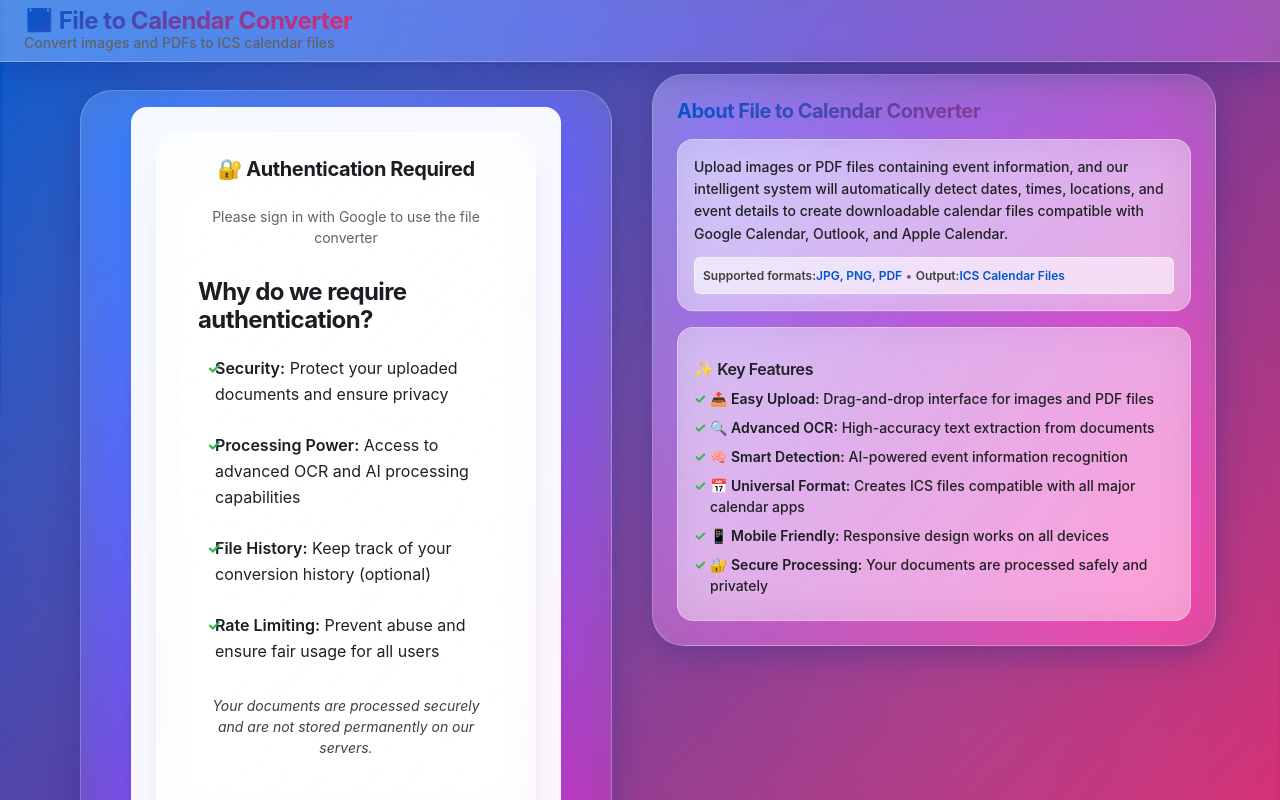
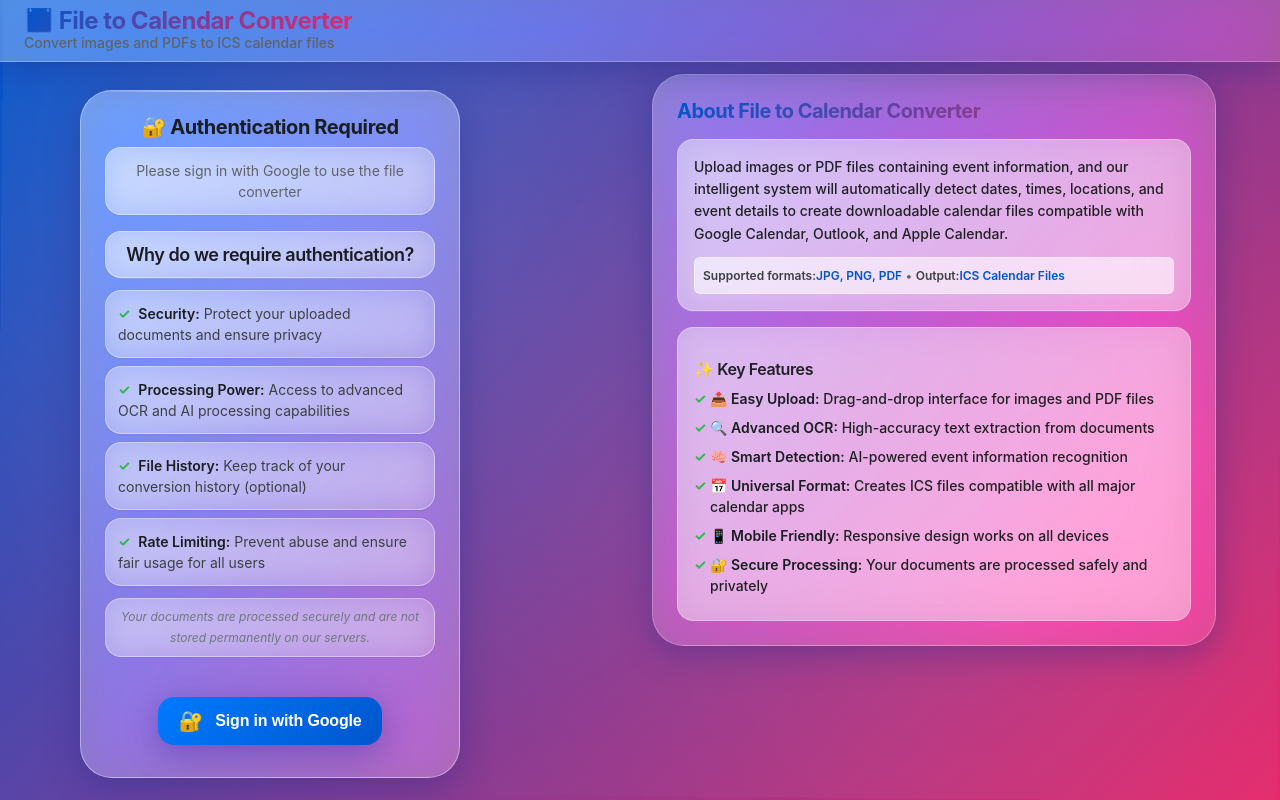
Before and after one commit to m-idriss/converter, an Angular app: page / in a window 1280 px wide. Shown: the top 800 px of the page. Built offline with nearby package versions, Linux system fonts and the light colour scheme.

Commit message:
Reduce div nesting in auth-section by consolidating login-prompt and prompt-content containers
Co-authored-by: m-idriss <44480885+m-idriss@users.noreply.github.com>

```diff
--- a/src/app/app.html
+++ b/src/app/app.html
@@ -198,8 +198,6 @@
   <!-- Non-authenticated user view -->
   <div class="login-layout" *ngIf="!(user$ | async)">
     <div class="auth-section">
-      <div class="login-prompt">
-        <div class="prompt-content">
       <h2>🔐 Authentication Required</h2>
       <p class="main-message">Please sign in with Google to use the file converter</p>
       <div class="why-auth">
@@ -215,8 +213,6 @@
         </p>
       </div>
       <app-auth mode="login"></app-auth>
-        </div>
-      </div>
     </div>
 
     <!-- Content expansion section - beside auth -->
--- a/src/app/app.scss
+++ b/src/app/app.scss
@@ -603,73 +603,6 @@
   }
 }
 
-.login-prompt {
-  display: flex;
-  justify-content: center;
-  align-items: center;
-  min-height: 40vh;
-  position: relative;
-  z-index: 1;
-  padding: var(--space-3);
-  background: linear-gradient(
-    135deg,
-    rgba(255, 255, 255, 0.25) 0%,
-    rgba(255, 255, 255, 0.15) 50%,
-    rgba(255, 255, 255, 0.1) 100%
-  );
-  backdrop-filter: blur(30px) saturate(1.5);
-  -webkit-backdrop-filter: blur(30px) saturate(1.5);
-  border-radius: var(--radius-2xl);
-  border: 1px solid rgba(255, 255, 255, 0.25);
-  box-shadow: var(--shadow-glass);
-
-  .prompt-content {
-    text-align: center;
-    background: linear-gradient(
-      135deg,
-      rgba(255, 255, 255, 0.4) 0%,
-      rgba(255, 255, 255, 0.3) 50%,
-      rgba(255, 255, 255, 0.25) 100%
-    );
-    backdrop-filter: blur(25px) saturate(1.6);
-    -webkit-backdrop-filter: blur(25px) saturate(1.6);
-    padding: var(--space-6);
-    border-radius: var(--radius-xl);
-    box-shadow: var(--shadow-xl);
-    max-width: 380px;
-    width: 100%;
-    border: 1px solid rgba(255, 255, 255, 0.4);
-    position: relative;
-    overflow: hidden;
-
-    /* Subtle inner glow */
-    &::before {
-      content: '';
-      position: absolute;
-      top: 0;
-      left: 0;
-      right: 0;
-      height: 1px;
-      background: linear-gradient(90deg, transparent, rgba(255, 255, 255, 0.8), transparent);
-    }
-
-    h2 {
-      margin: 0 0 var(--space-2) 0;
-      color: var(--gray-900);
-      font-size: var(--text-xl);
-      font-weight: 700;
-      letter-spacing: -0.02em;
-    }
-
-    p {
-      margin: 0;
-      color: var(--gray-600);
-      font-size: var(--text-sm);
-      line-height: 1.5;
-    }
-  }
-}
-
 .no-events-card {
   text-align: center;
 
@@ -722,7 +655,7 @@
     padding: var(--space-3) var(--space-4);
   }
 
-  .login-prompt .prompt-content {
+  .auth-section {
     padding: var(--space-4);
     margin: var(--space-2);
 
@@ -730,7 +663,7 @@
       font-size: var(--text-lg);
     }
 
-    p {
+    .main-message {
       font-size: var(--text-xs);
     }
   }
@@ -770,7 +703,7 @@
     border-radius: var(--radius-sm);
   }
 
-  .login-prompt .prompt-content {
+  .auth-section {
     padding: var(--space-3);
     margin: var(--space-1);
     border-radius: var(--radius-base);
@@ -915,22 +848,148 @@
 
 .auth-section {
   display: flex;
+  flex-direction: column;
   justify-content: center;
   align-items: center;
   min-height: 60vh;
+  text-align: center;
   background: linear-gradient(
     135deg,
-    rgba(255, 255, 255, 0.2) 0%,
-    rgba(255, 255, 255, 0.1) 50%,
-    rgba(255, 255, 255, 0.05) 100%
+    rgba(255, 255, 255, 0.4) 0%,
+    rgba(255, 255, 255, 0.3) 50%,
+    rgba(255, 255, 255, 0.25) 100%
   );
-  backdrop-filter: blur(40px) saturate(1.8);
-  -webkit-backdrop-filter: blur(40px) saturate(1.8);
+  backdrop-filter: blur(25px) saturate(1.6);
+  -webkit-backdrop-filter: blur(25px) saturate(1.6);
   border-radius: var(--radius-2xl);
-  border: 1px solid rgba(255, 255, 255, 0.25);
+  border: 1px solid rgba(255, 255, 255, 0.4);
   box-shadow: var(--shadow-glass);
   margin: var(--space-4);
-  padding: var(--space-4);
+  padding: var(--space-6);
+  max-width: 380px;
+  width: 100%;
+  position: relative;
+  overflow: hidden;
+
+  /* Subtle inner glow */
+  &::before {
+    content: '';
+    position: absolute;
+    top: 0;
+    left: 0;
+    right: 0;
+    height: 1px;
+    background: linear-gradient(90deg, transparent, rgba(255, 255, 255, 0.8), transparent);
+  }
+
+  h2 {
+    margin: 0 0 var(--space-2) 0;
+    color: var(--gray-900);
+    font-size: var(--text-xl);
+    font-weight: 700;
+    letter-spacing: -0.02em;
+  }
+
+  .main-message {
+    margin: 0 0 var(--space-4) 0;
+    color: var(--gray-600);
+    font-size: var(--text-sm);
+    line-height: 1.5;
+    background: linear-gradient(
+      135deg,
+      rgba(255, 255, 255, 0.4) 0%,
+      rgba(255, 255, 255, 0.3) 50%,
+      rgba(255, 255, 255, 0.25) 100%
+    );
+    backdrop-filter: blur(15px);
+    -webkit-backdrop-filter: blur(15px);
+    border: 1px solid rgba(255, 255, 255, 0.4);
+    border-radius: var(--radius-lg);
+    padding: var(--space-3);
+    box-shadow: var(--shadow-sm);
+  }
+
+  .why-auth {
+    margin-bottom: var(--space-4);
+    text-align: left;
+
+    h3 {
+      margin: 0 0 var(--space-3) 0;
+      color: var(--gray-900);
+      font-size: var(--text-lg);
+      font-weight: 600;
+      text-align: center;
+      background: linear-gradient(
+        135deg,
+        rgba(255, 255, 255, 0.4) 0%,
+        rgba(255, 255, 255, 0.3) 50%,
+        rgba(255, 255, 255, 0.25) 100%
+      );
+      backdrop-filter: blur(15px);
+      -webkit-backdrop-filter: blur(15px);
+      border: 1px solid rgba(255, 255, 255, 0.4);
+      border-radius: var(--radius-lg);
+      padding: var(--space-3);
+      box-shadow: var(--shadow-sm);
+    }
+
+    .auth-benefits {
+      list-style: none;
+      padding: 0;
+      margin: 0 0 var(--space-3) 0;
+
+      li {
+        margin-bottom: var(--space-2);
+        color: var(--gray-700);
+        font-size: var(--text-sm);
+        line-height: 1.5;
+        background: linear-gradient(
+          135deg,
+          rgba(255, 255, 255, 0.3) 0%,
+          rgba(255, 255, 255, 0.2) 50%,
+          rgba(255, 255, 255, 0.15) 100%
+        );
+        backdrop-filter: blur(15px);
+        -webkit-backdrop-filter: blur(15px);
+        border: 1px solid rgba(255, 255, 255, 0.4);
+        border-radius: var(--radius-lg);
+        padding: var(--space-3);
+        box-shadow: var(--shadow-sm);
+
+        &::before {
+          content: '✓';
+          color: var(--success-600);
+          font-weight: bold;
+          margin-right: var(--space-2);
+        }
+
+        strong {
+          color: var(--gray-900);
+          font-weight: 600;
+        }
+      }
+    }
+
+    .privacy-note {
+      font-size: var(--text-xs);
+      color: var(--gray-500);
+      font-style: italic;
+      text-align: center;
+      margin: 0;
+      background: linear-gradient(
+        135deg,
+        rgba(255, 255, 255, 0.3) 0%,
+        rgba(255, 255, 255, 0.2) 50%,
+        rgba(255, 255, 255, 0.15) 100%
+      );
+      backdrop-filter: blur(15px);
+      -webkit-backdrop-filter: blur(15px);
+      border: 1px solid rgba(255, 255, 255, 0.4);
+      border-radius: var(--radius-lg);
+      padding: var(--space-2);
+      box-shadow: var(--shadow-sm);
+    }
+  }
 }
 
 .content-expansion-section .info-card {
@@ -1091,89 +1150,6 @@
   }
 }
 
-/* Authentication styles */
-.login-prompt {
-  background: rgba(255, 255, 255, 0.95);
-  backdrop-filter: blur(20px);
-  border-radius: var(--radius-lg);
-  padding: var(--space-6);
-  box-shadow: var(--shadow-lg);
-  border: 1px solid rgba(255, 255, 255, 0.2);
-  text-align: center;
-
-  .prompt-content h2 {
-    margin: 0 0 var(--space-3) 0;
-    font-size: var(--text-xl);
-    font-weight: 700;
-    color: var(--gray-900);
-  }
-
-  .main-message {
-    color: var(--gray-800);
-    margin-bottom: var(--space-4);
-    background: rgba(255, 255, 255, 0.4);
-    backdrop-filter: blur(20px);
-    border: 1px solid rgba(255, 255, 255, 0.3);
-    border-radius: var(--radius-lg);
-    padding: var(--space-3);
-  }
-
-  .why-auth {
-    text-align: left;
-    background: rgba(255, 255, 255, 0.4);
-    backdrop-filter: blur(20px);
-    border: 1px solid rgba(255, 255, 255, 0.3);
-    border-radius: var(--radius-lg);
-    padding: var(--space-4);
-    margin-bottom: var(--space-4);
-
-    h3 {
-      margin: 0 0 var(--space-3) 0;
-      color: var(--gray-900);
-    }
-
-    .auth-benefits {
-      list-style: none;
-      padding: 0;
-      margin: 0 0 var(--space-3) 0;
-
-      li {
-        margin: var(--space-2) 0;
-        color: var(--gray-800);
-        padding: var(--space-2) var(--space-3) var(--space-2) var(--space-4);
-        position: relative;
-        background: rgba(255, 255, 255, 0.3);
-        backdrop-filter: blur(15px);
-        border: 1px solid rgba(255, 255, 255, 0.4);
-        border-radius: var(--radius-base);
-
-        &::before {
-          content: '✓';
-          position: absolute;
-          left: var(--space-2);
-          color: var(--success-600);
-          font-weight: 700;
-        }
-
-        strong {
-          color: var(--gray-900);
-          font-weight: 600;
-        }
-      }
-    }
-
-    .privacy-note {
-      color: var(--gray-700);
-      margin: 0;
-      text-align: center;
-      padding: var(--space-2);
-      background: rgba(255, 255, 255, 0.6);
-      border-radius: var(--radius-sm);
-      border: 1px solid rgba(255, 255, 255, 0.4);
-    }
-  }
-}
-
 /* No events explanation */
 .no-events-explanation {
   text-align: left;
@@ -1252,7 +1228,7 @@
     min-height: auto;
   }
 
-  .content-expansion-section .info-card, .login-prompt {
+  .content-expansion-section .info-card, .auth-section {
     padding: var(--space-4);
   }
 }
```
Lines whose indentation alone changed are shown as unchanged.
